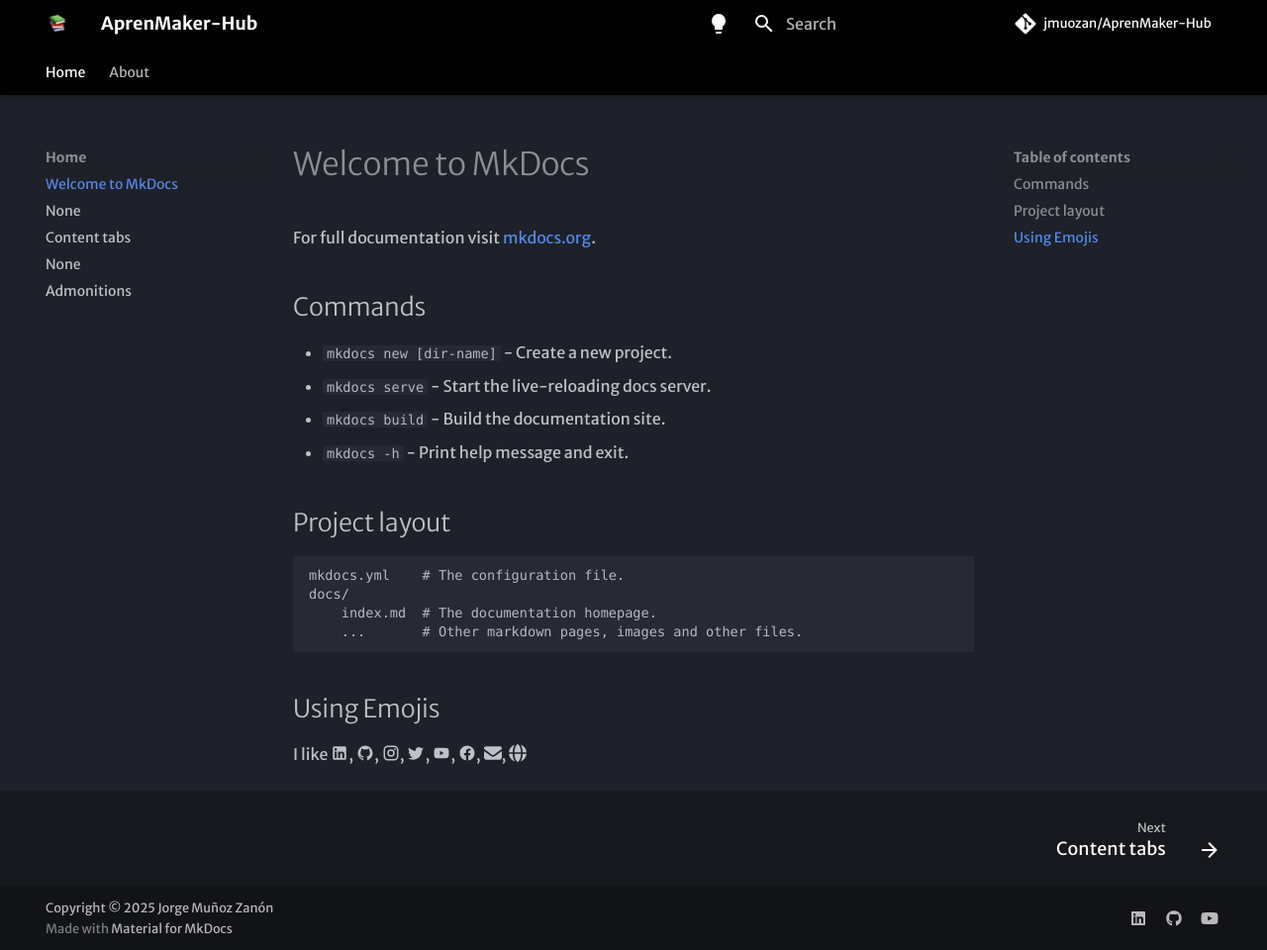
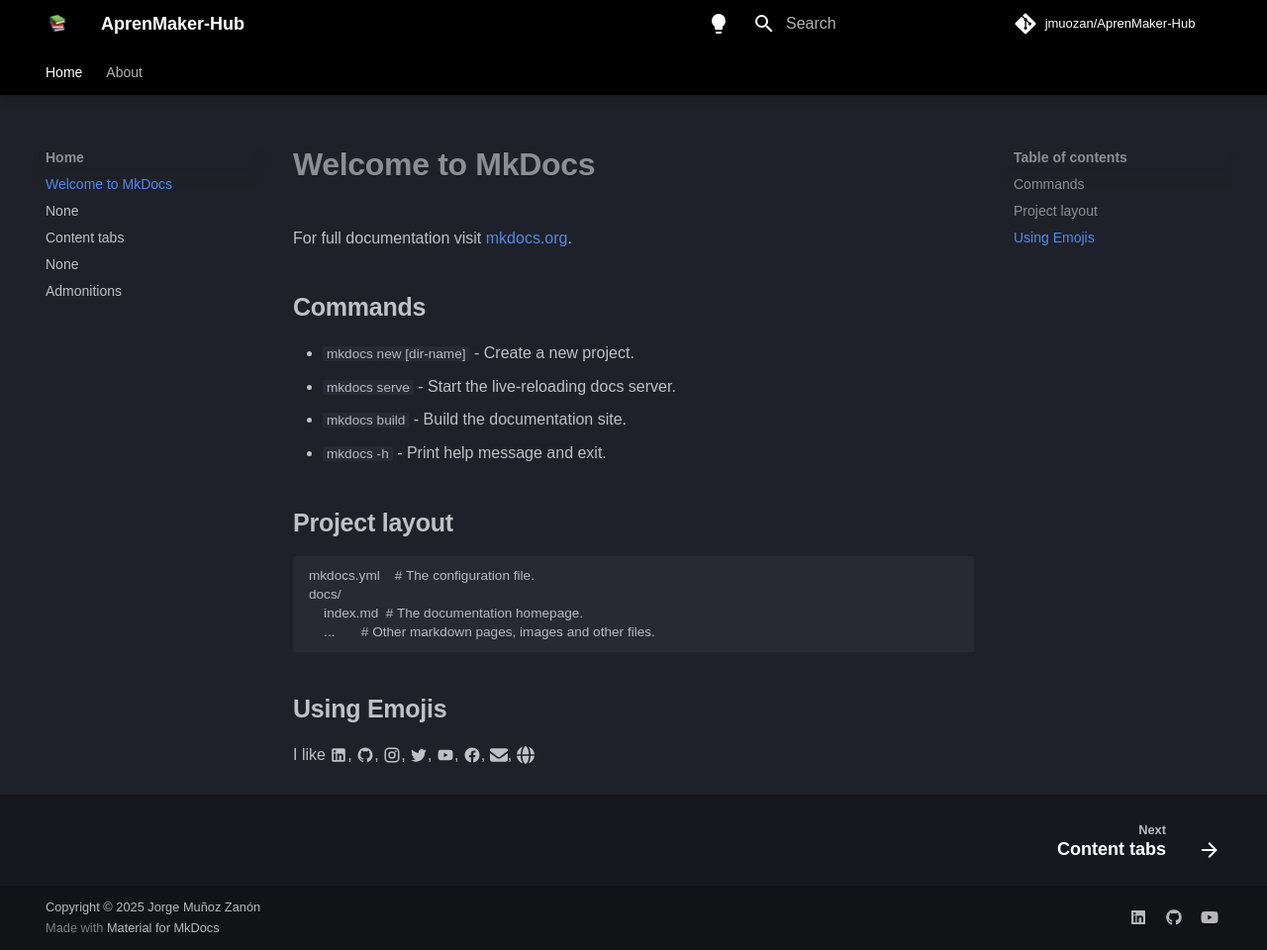
Before and after one commit to jmuozan/AprenMaker-Hub, an MkDocs documentation site: the page built from docs/index.md, in a window 1280 px wide and 960 px high. Shown: the whole window at 99% size. Built offline with MkDocs 1.6.1 and Material for MkDocs 9.7.7, drawn with Linux system fonts in a browser that asks for light colours; some web fonts are replaced; comment, search, counter and statistics services are not loaded.

Commit message:
changing fonts: libre barkerville + Nimbus sansl

```diff
--- a/docs/stylesheets/extra.css
+++ b/docs/stylesheets/extra.css
@@ -1,9 +1,48 @@
+/* Import Libre Baskerville and NimbusSanL fonts */
+@import url('https://fonts.googleapis.com/css2?family=Libre+Baskerville:ital,wght@0,400;0,700;1,400;1,700&display=swap');
+@import url('https://fonts.googleapis.com/css2?family=Nimbus+Sans+L:ital,wght@0,400;0,700;1,400;1,700&display=swap');
+
 :root {
   --md-primary-fg-color: #000000;
   --md-primary-fg-color--light: #000000;
   --md-primary-fg-color--dark: #000000;
   --md-accent-fg-color: #d8eb00;
   --md-accent-fg-color--transparent: rgba(216, 235, 0, 0.1);
+  --nimbus-font: 'Nimbus Sans L', sans-serif;
+}
+
+/* Global font override for entire website */
+* {
+  font-family: var(--nimbus-font) !important;
+}
+
+/* Override Material Design theme fonts */
+body, .md-typeset {
+  font-family: var(--nimbus-font) !important;
+}
+
+/* Headers/Titles with bold Nimbus Sans */
+h1, h2, h3, h4, h5, h6,
+.md-typeset h1, .md-typeset h2, .md-typeset h3,
+.md-typeset h4, .md-typeset h5, .md-typeset h6,
+.md-header__title, .md-nav__title, .md-footer__title {
+  font-family: var(--nimbus-font) !important;
+  font-weight: 700 !important;
+}
+
+/* Navigation elements */
+.md-nav__item, .md-nav__link, .md-tabs__item, .md-tabs__link {
+  font-family: var(--nimbus-font) !important;
+}
+
+/* Content elements */
+p, span, div, a, li, td, th, label, input, button {
+  font-family: var(--nimbus-font) !important;
+}
+
+/* Code elements keep their monospace but fallback to Nimbus for other text */
+code, pre, .md-typeset code, .md-typeset pre {
+  font-family: 'Red Hat Mono', var(--nimbus-font), monospace !important;
 }
 
 [data-md-color-scheme="default"] {
@@ -28,6 +67,7 @@
     gap: 2rem;
     max-width: 800px;
     margin: 0 auto;
+    font-family: var(--nimbus-font);
 }
 
 .contributor-card {
@@ -37,6 +77,7 @@
     padding: 1.5rem;
     transition: all 0.3s ease;
     box-shadow: 0 2px 8px rgba(216, 235, 0, 0.1);
+    font-family: var(--nimbus-font);
 }
 
 .contributor-card:hover {
@@ -59,16 +100,19 @@
 
 .contributor-name {
     margin: 0 0 0.2rem 0;
-    color: #c4d400; /* Changed to white as requested */
+    color: #c4d400;
     font-size: 1.5rem;
     font-weight: 600;
+    font-family: var(--nimbus-font);
 }
 
 .contributor-role {
     margin: 0;
-    color: #8fa000; /* Even darker tone */
+    color: #8fa000;
     font-size: 1rem;
     font-weight: 400;
+    font-style: italic;
+    font-family: 'Libre Baskerville', serif;
     opacity: 0.8;
 }
 
@@ -92,6 +136,7 @@
     margin: 1rem 0;
     line-height: 1.6;
     color: var(--md-default-fg-color);
+    font-family: var(--nimbus-font);
 }
 
 .contributor-bio p {
@@ -135,6 +180,45 @@
 
 .contributor-socials a.social-link:hover .social-icon {
     fill: #f0ff33;
+}
+
+/* LIGHT MODE IMPROVEMENTS */
+[data-md-color-scheme="default"] .contributor-card {
+    background: rgba(216, 235, 0, 0.08);
+    border-color: #b8cc00;
+    box-shadow: 0 2px 8px rgba(184, 204, 0, 0.15);
+}
+
+[data-md-color-scheme="default"] .contributor-card:hover {
+    box-shadow: 0 4px 16px rgba(184, 204, 0, 0.25);
+    border-color: #9db300;
+}
+
+[data-md-color-scheme="default"] .contributor-name {
+    color: #7a9900; /* Darker for better contrast on light background */
+}
+
+[data-md-color-scheme="default"] .contributor-role {
+    color: #5c7300; /* Much darker for better readability */
+    opacity: 0.9;
+}
+
+[data-md-color-scheme="default"] .contributor-socials a.social-link {
+    background: rgba(184, 204, 0, 0.15);
+    color: #7a9900 !important;
+}
+
+[data-md-color-scheme="default"] .contributor-socials a.social-link:hover {
+    background: rgba(184, 204, 0, 0.25);
+    color: #5c7300 !important;
+}
+
+[data-md-color-scheme="default"] .contributor-socials a.social-link .social-icon {
+    fill: #7a9900;
+}
+
+[data-md-color-scheme="default"] .contributor-socials a.social-link:hover .social-icon {
+    fill: #5c7300;
 }
 
 /* Dark mode adjustments */
```
